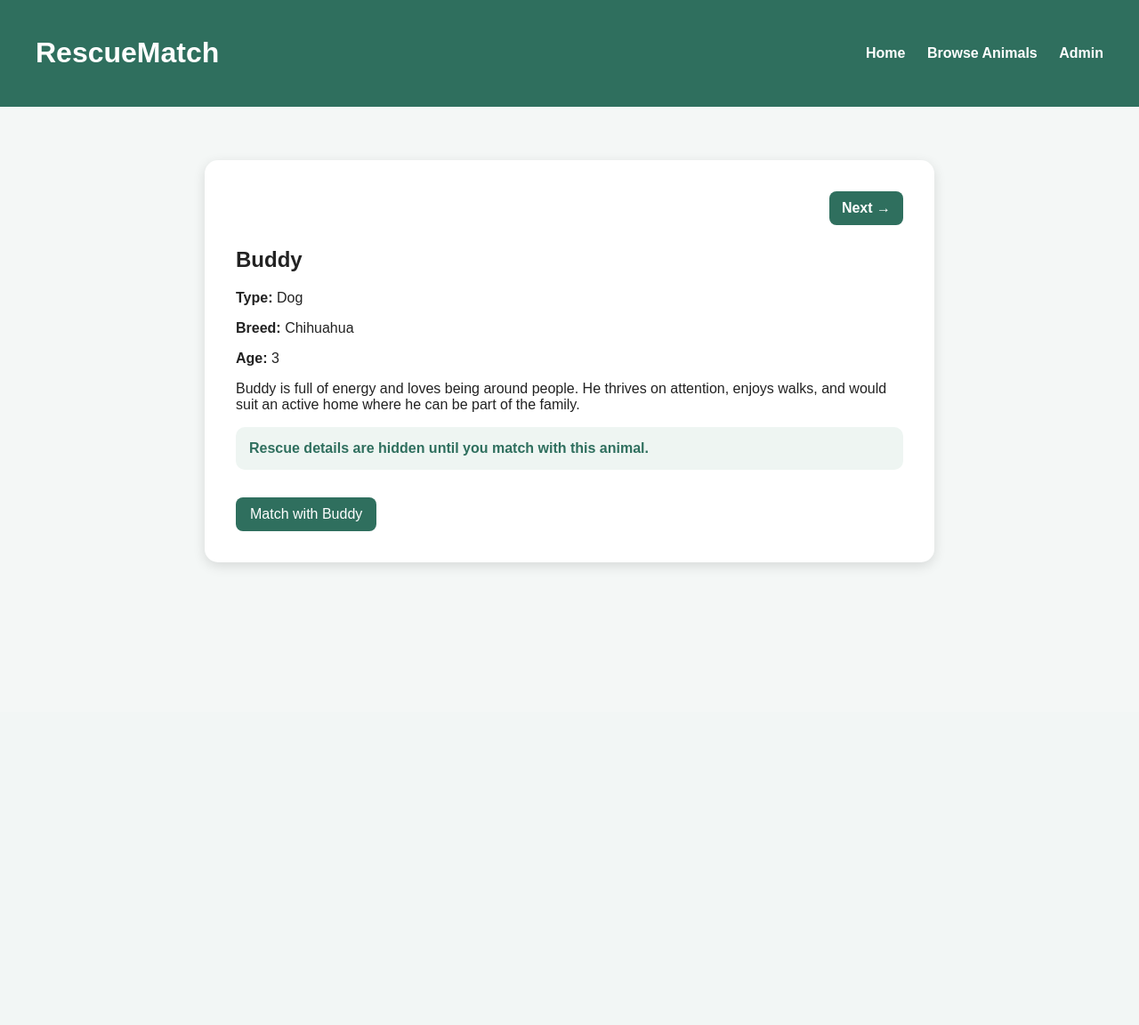
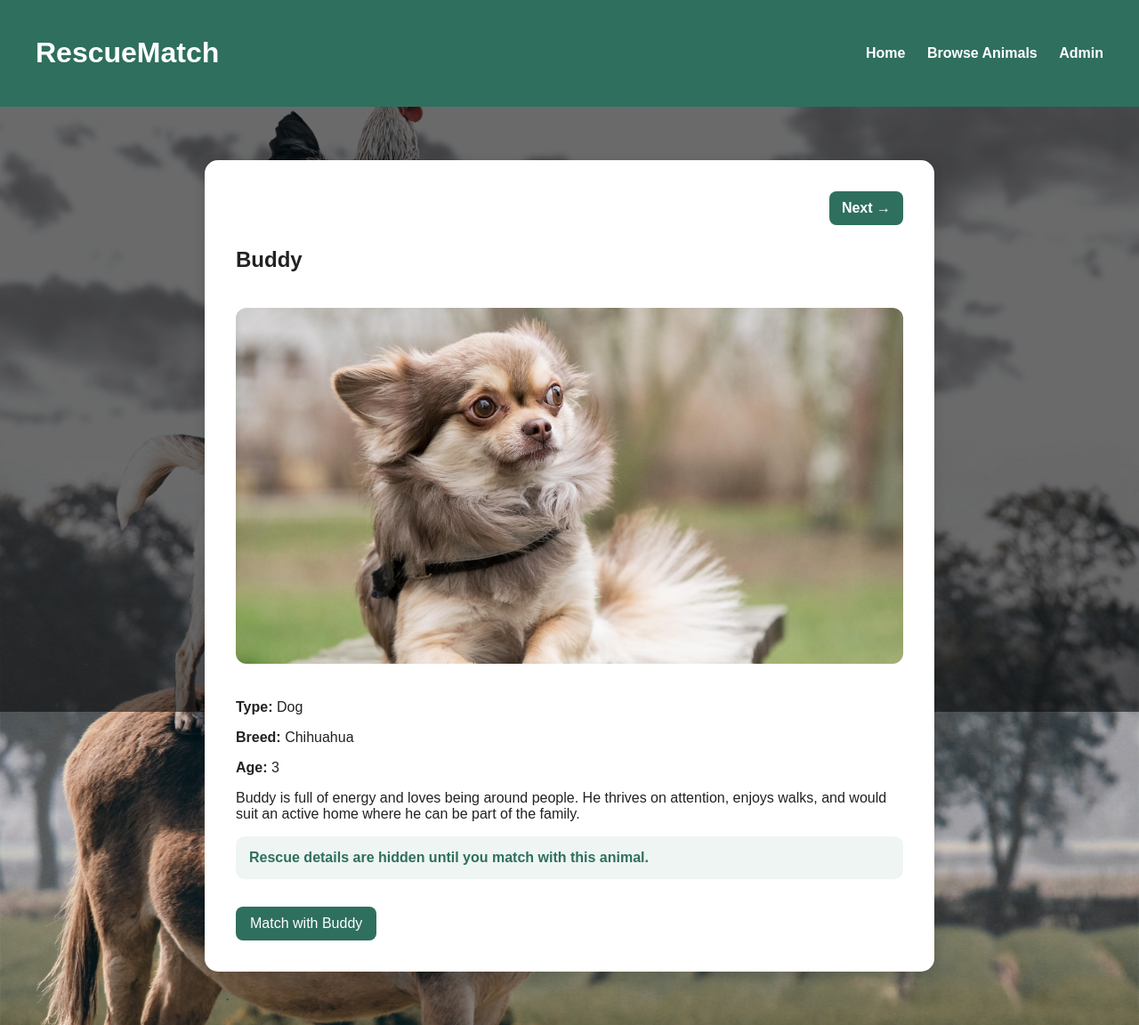
Before and after one commit to Luke-Smith92/RescueMatch, a Django app: page /animal/1/ in a window 1280 px wide. Shown: the whole page at 89% size. Before the commit the page ends 637 px from the top, so only its background shows below. Run offline with Django 5.2, Linux system fonts and the light colour scheme; data comes from the database, SQL or seed files in the repository.

Commit message:
Add homepage hero background with overlay and call-to-action button for improved UI

```diff
--- a/rescuematch/static/css/style.css
+++ b/rescuematch/static/css/style.css
@@ -112,3 +112,56 @@ body {
     font-weight: bold;
     color: #2f6f5e;
 }
+.detail-image {
+    width: 100%;
+    max-height: 400px;
+    object-fit: cover;
+    border-radius: 12px;
+    margin: 20px 0;
+}
+body {
+    background-image: url("/static/images/rescuematch.jpg");
+    background-size: cover;
+    background-position: center;
+    background-repeat: no-repeat;
+}
+
+
+body::before {
+    content: "";
+    position: fixed;
+    top: 0;
+    left: 0;
+    width: 100%;
+    height: 100%;
+    background: rgba(0, 0, 0, 0.55);
+    z-index: -1;
+}
+.hero {
+    height: 80vh;
+    display: flex;
+    flex-direction: column;
+    justify-content: center;
+    align-items: center;
+    color: white;
+    text-align: center;
+}
+
+.hero h1 {
+    font-size: 3rem;
+    margin-bottom: 10px;
+}
+
+.hero p {
+    font-size: 1.2rem;
+    margin-bottom: 20px;
+}
+
+.hero-btn {
+    background: #2f6f5e;
+    color: white;
+    padding: 12px 24px;
+    border-radius: 8px;
+    text-decoration: none;
+    font-weight: bold;
+}
--- a/rescuematch/templates/animal_detail.html
+++ b/rescuematch/templates/animal_detail.html
@@ -33,6 +33,7 @@
     </div>
 
     <h2>{{ animal.name }}</h2>
+    <img src="{% static 'images/'|add:animal.image_name %}" alt="{{ animal.name }}" class="detail-image">
 
     <p><strong>Type:</strong> {{ animal.animal_type }}</p>
     <p><strong>Breed:</strong> {{ animal.breed }}</p>
```
Also changed, not shown: README.md, rescuematch/static/images/rescuematch.jpg (added).
